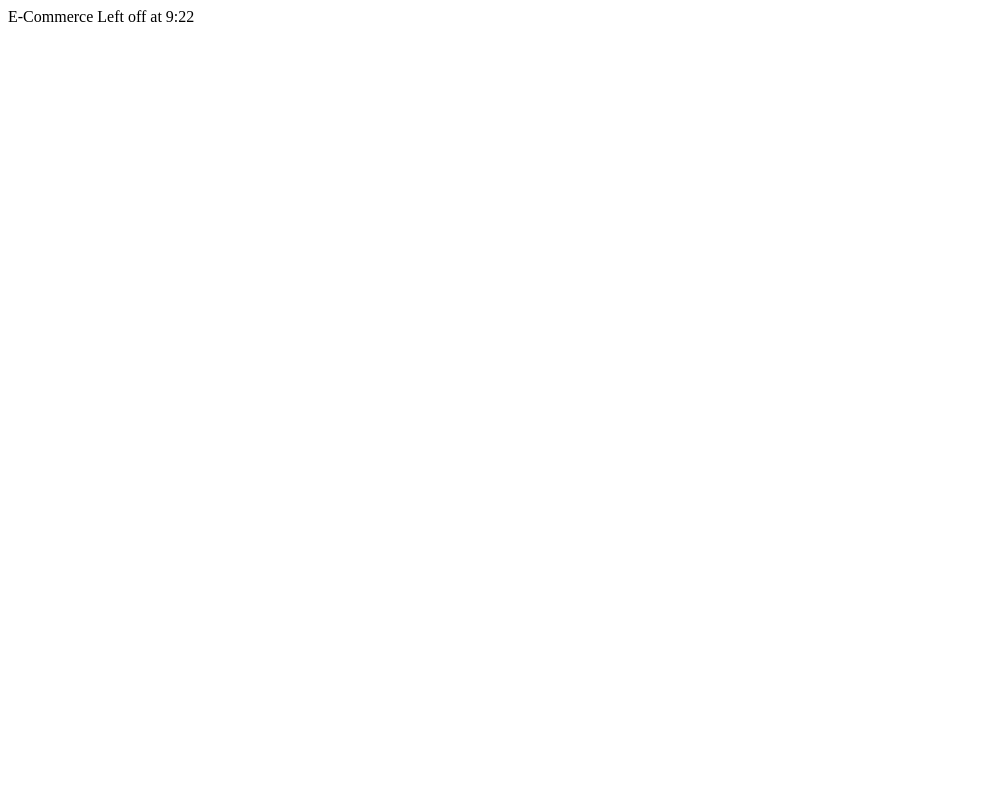
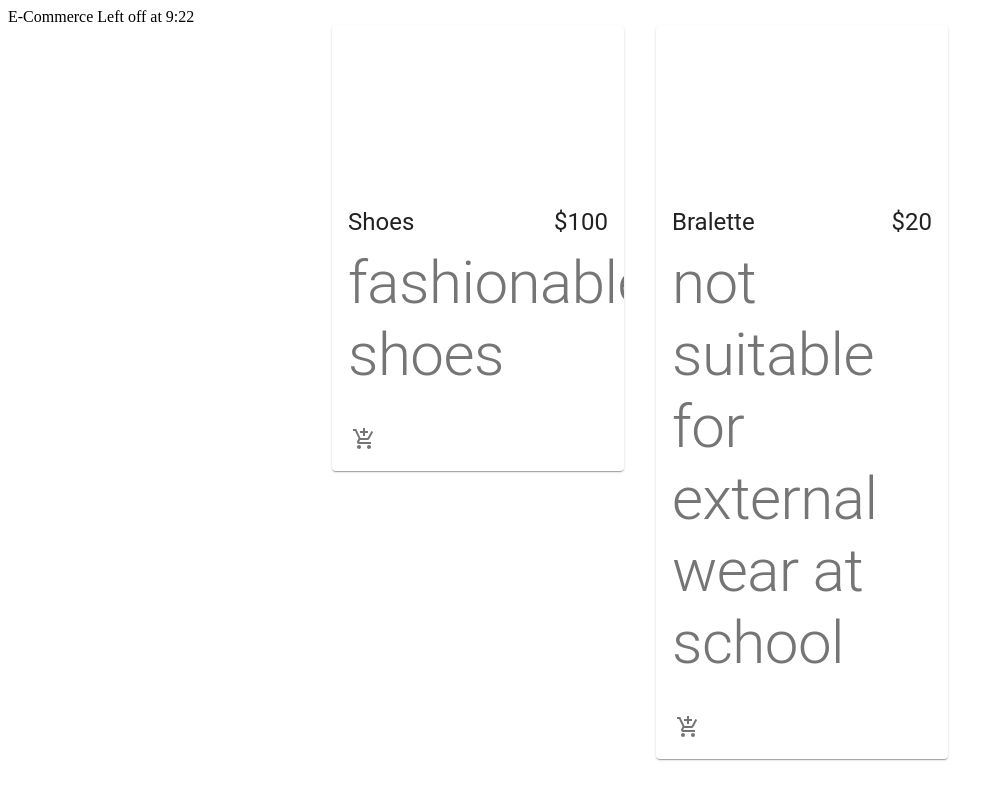
Before and after one commit to klwegner/E-Commerce-App, a React (Create React App) app: page / in a window 1280 px wide. Shown: the whole page, without its empty margins (0-1004 px from the left). Built offline with nearby package versions, Linux system fonts and the light colour scheme.

Commit message:
app has invalid hook call errors

```diff
--- a/src/App.js
+++ b/src/App.js
@@ -1,4 +1,5 @@
 import React from 'react';
+import Products from './components/Products';
 
 const App = () => {
     return (
@@ -6,7 +7,7 @@ const App = () => {
 E-Commerce
 
 Left off at 9:22
-
+<Products />
         </div>
     )
 }
--- /dev/null
+++ b/src/components/Product/Product.jsx
@@ -0,0 +1,39 @@
+import React from "react";
+import {
+  Card,
+  CardMedia,
+  CardContent,
+  CardActions,
+  Typography,
+  IconButton,
+} from "@material-ui/core";
+import { AddShoppingCart } from "@material-ui/icons";
+import useStyles from './styles';
+
+
+function Product({ product }) {
+    const classes = useStyles();
+  return (
+    <Card className={classes.root}>
+      <CardMedia className={classes.media} image="" title={product.name} />
+      <CardContent>
+        <div className={classes.cardContent}>
+          <Typography variant="h5" gutterBottom>
+            {product.name}
+          </Typography>
+          <Typography variant="h5">{product.price}</Typography>
+        </div>
+        <Typography variant="h2" color="textSecondary">
+          {product.description}
+        </Typography>
+      </CardContent>
+      <CardActions disableSpacing className={classes.cardAction}>
+        <IconButton aria-label="Add to Cart">
+          <AddShoppingCart />
+        </IconButton>
+      </CardActions>
+    </Card>
+  );
+}
+
+export default Product;
--- /dev/null
+++ b/src/components/Product/styles.js
@@ -0,0 +1,19 @@
+import { makeStyles } from '@material-ui/core/styles';
+
+export default makeStyles(()=>({
+root: {
+    maxWidth: '100%'
+},
+media: {
+    height: 0,
+    paddingTop: '56.25%'
+},
+cardActions: {
+    display: 'flex',
+    justifyContent: 'flex-end'
+},
+cardContent: {
+    display: 'flex',
+    justifyContent: 'space-between'
+},
+}));
--- /dev/null
+++ b/src/components/Products.jsx
@@ -0,0 +1,28 @@
+import React from "react";
+import  { Grid } from "@material-ui/core";
+import Product from "./Product/Product";
+
+const products = [
+  { id: 1, name: "Shoes", description: "fashionable shoes", price: '$100' },
+  {
+    id: 2,
+    name: "Bralette",
+    description: "not suitable for external wear at school",
+    price: "$20"
+},
+];
+
+function Products() {
+  return (
+    <main>
+      <Grid container justify="center" spacing={4}>
+        {products.map((product) => (
+          <Grid item key={product.id} xs={12} sm={6} md={4} lg={3}>
+            <Product product={product} />
+          </Grid>
+        ))}
+      </Grid>
+    </main>
+  );
+}
+export default Products;
--- a/src/index.js
+++ b/src/index.js
@@ -1,6 +1,15 @@
-import react from 'react';
-import ReactDOM from 'react-dom';
+// import react from 'react';
+// import ReactDOM from 'react-dom';
 
-import App from './App';
+// import App from './App';
 
-ReactDOM.render(<App/>, document.getElementById('root'));
+// ReactDOM.render(<App/>, document.getElementById('root'));
+
+import React from "react";
+import ReactDOM from "react-dom";
+import App from "./App";
+
+ReactDOM.render(
+      <App />,
+  document.getElementById("root")
+);
```
